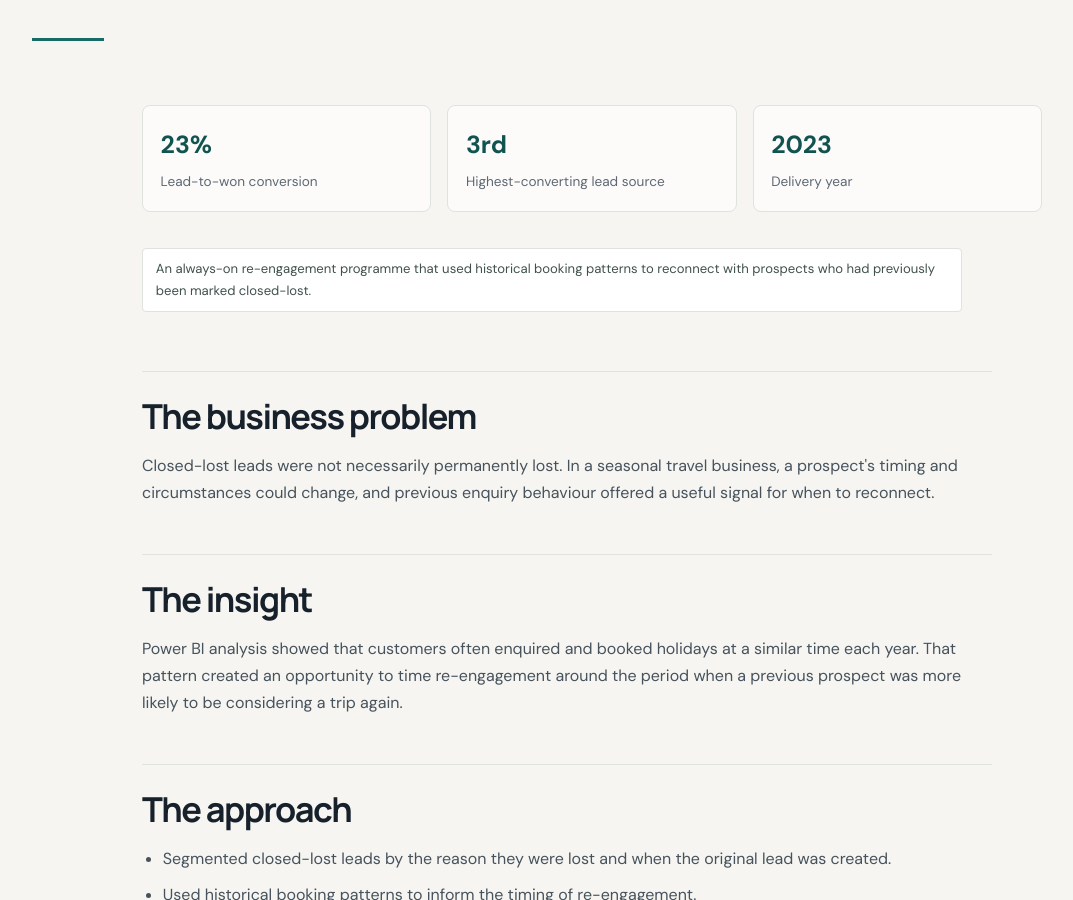
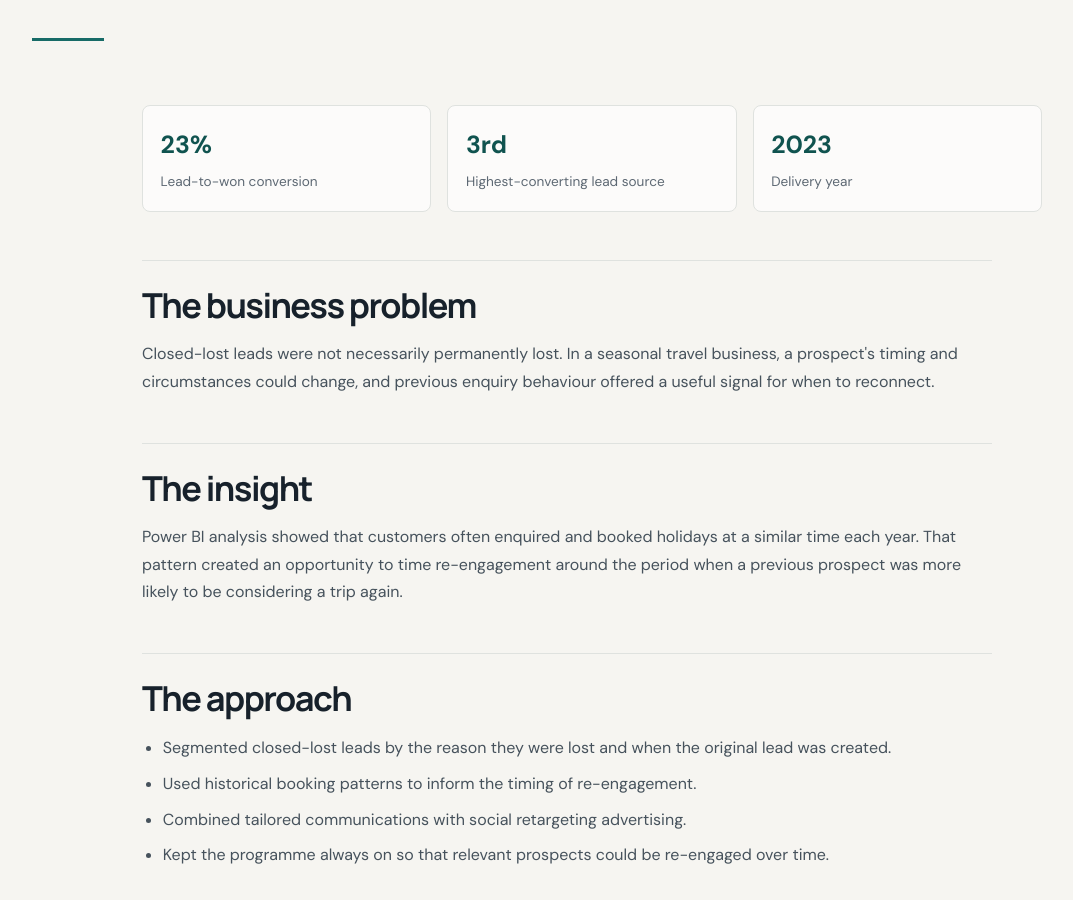
Before and after one commit to georgefwmurray/Marketing-Operations-Control-Centre, a Jekyll site: the page built from Campaign & Commercial Projects/Closed-Lost-Campaign.md, in a window 1280 px wide and 900 px high, scrolled down 432 px. Shown: the whole window, without its empty margins (48-1121 px from the left). Built offline with Jekyll 4.4.1, drawn with Linux system fonts in a browser that asks for light colours.

Commit message:
PR 1: clean project case-study pages

```diff
--- a/Campaign & Commercial Projects/Closed-Lost-Campaign.md
+++ b/Campaign & Commercial Projects/Closed-Lost-Campaign.md
@@ -2,10 +2,6 @@
 title: "Closed-Lost Campaign: 23% Lead-to-Won Conversion"
 description: "An always-on, personalised re-engagement campaign at Collett’s Mountain Holidays that became its third-highest-converting lead source."
 ---
-
-# Closed-Lost Campaign
-
-[Home](../index.html) · [Selected projects](../Campaign-Commercial-Projects.html) · [Results](../Results.html)
 
 <div class="case-study-facts">
   <div class="case-study-fact"><strong>23%</strong><span>Lead-to-won conversion</span></div>
@@ -13,7 +9,6 @@ description: "An always-on, personalised re-engagement campaign at Collett’s M
   <div class="case-study-fact"><strong>2023</strong><span>Delivery year</span></div>
 </div>
 
-<p class="case-study-intro">An always-on re-engagement programme that used historical booking patterns to reconnect with prospects who had previously been marked closed-lost.</p>
 
 <section class="case-study-section">
   <h2>The business problem</h2>
```
